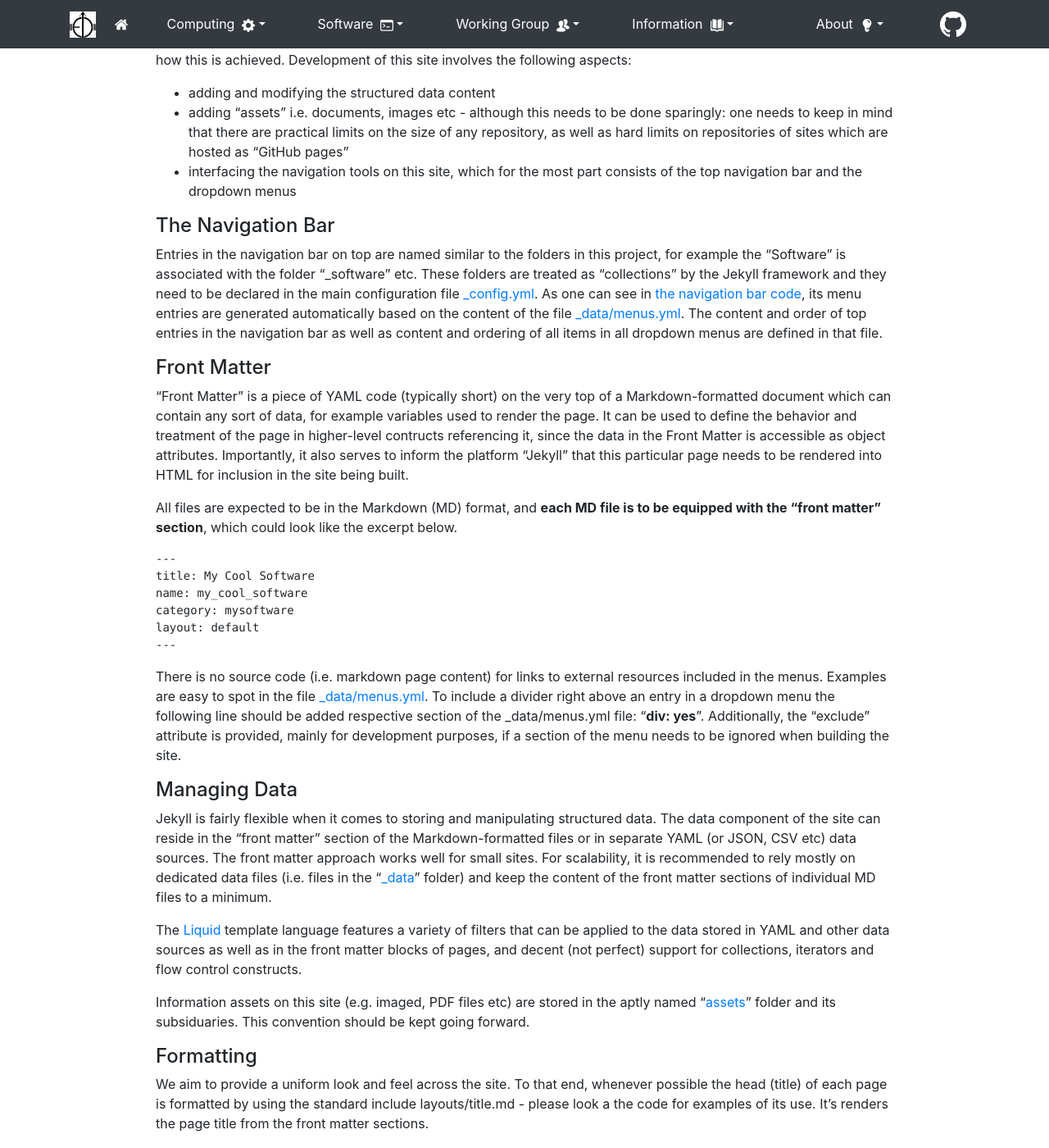
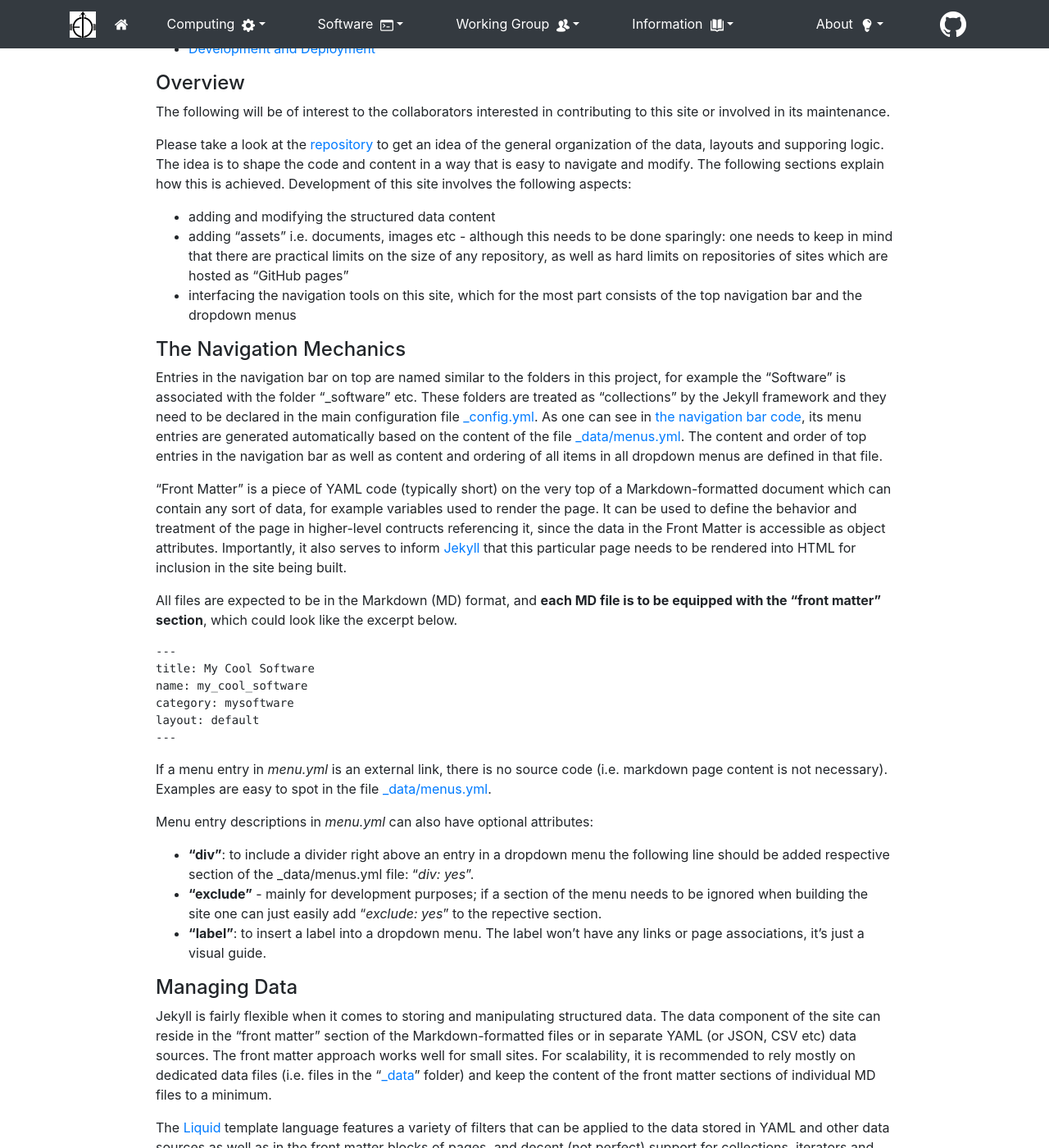
Before and after one commit to kkauder/eic.github.io, a Jekyll site: the page built from _about/howto.md, in a window 1280 px wide and 1400 px high, scrolled down 207 px. Shown: the whole window at 82% size. Built offline with Jekyll 4.4.1, drawn with Linux system fonts in a browser that asks for light colours; nearby versions of some CDN libraries; some of the changed text lies outside the part shown.

Commit message:
Improved content of the "how to" page

````diff
--- a/_about/howto.md
+++ b/_about/howto.md
@@ -5,11 +5,14 @@
 ---
 {% include layouts/title.md %}
 
+* TOC
+{:toc}
+
 #### Overview
 The following will be of interest to the collaborators interested in contributing to this
 site or involved in its maintenance.
 
-Please take a look at the <a href="https://github.com/eic/eic.github.io" target="_blank">repository</a>
+Please take a look at the {% include navigation/findlink.md name='github_site' tag='repository' %}
 to get an idea of the general organization of the data, layouts and supporing logic.
 The idea is to shape the code and content in a way that is easy to navigate
 and modify. The following sections explain how this is achieved.
@@ -21,7 +24,7 @@
 * interfacing the navigation tools on this site, which for the most part consists
 of the top navigation bar and the dropdown menus
 
-#### The Navigation Bar
+#### The Navigation Mechanics
 Entries in the navigation bar on top are named similar to the folders in this
 project, for example the "Software" is associated with the folder "_software" etc.
 These folders are treated as "collections" by the Jekyll framework and they need to be declared
@@ -34,13 +37,12 @@
 The content and order of top entries in the navigation bar as well as content and ordering of all items in all dropdown
 menus are defined in that file.
 
-#### Front Matter
 "Front Matter" is a piece of YAML code (typically short) on the very top of a Markdown-formatted
 document which can contain any sort of data, for example variables used to render the page.
 It can be used to define the behavior and treatment of the page in higher-level
 contructs referencing it, since the data in the Front Matter is accessible as object attributes.
-Importantly, it also serves to inform the platform "Jekyll" that this particular page needs to be
-rendered into HTML for inclusion in the site being built.
+Importantly, it also serves to inform {% include navigation/findlink.md name='Jekyll' %} that
+this particular page needs to be rendered into HTML for inclusion in the site being built.
 
 All files are expected to be in the Markdown (MD) format, and
 **each MD file is to be equipped with the "front matter" section**, which could look like the excerpt below.
@@ -53,11 +55,14 @@
 ---
 ```
 
-There is no source code (i.e. markdown page content) for links to external resources included in the menus.
+If a menu entry in *menu.yml* is an external link, there is no source code (i.e. markdown page content is not necessary).
 Examples are easy to spot in the file <a href="https://raw.githubusercontent.com/eic/eic.github.io/master/_data/menus.yml" target=_blank>_data/menus.yml</a>.
-To include a divider right above an entry in a dropdown menu the following line should be added
-respective section of the _data/menus.yml file: "**div: yes**". Additionally, the "exclude" attribute is provided, mainly for development purposes, if
-a section of the menu needs to be ignored when building the site.
+
+Menu entry descriptions in *menu.yml* can also have optional attributes:
+* **"div"**: to include a divider right above an entry in a dropdown menu the following line should be added
+respective section of the _data/menus.yml file: "*div: yes*".
+* **"exclude"** -  mainly for development purposes; if a section of the menu needs to be ignored when building the site one can just easily add "*exclude: yes*" to the repective section.
+* **"label"**: to insert a label into a dropdown menu. The label won't have any links or page associations, it's just a visual guide.
 
 #### Managing Data
 Jekyll is fairly flexible when it comes to storing and manipulating structured data.
@@ -85,19 +90,20 @@
 with four hash characters like in **"#### My section header"**. Take a look at the header (Formatting)
 of this section to get an idea of how it's rendered.
 
-#### Development
+#### Development and Deployment
 
 To productively participate in the development of this site one needs to learn the
-<a href="http://jekyllrb.com/">Jekyll</a> framework and perform its installation on
+{% include navigation/findlink.md name='Jekyll' %} framework and perform its installation on
 a development machine. This way any modification can be validated immediately since
 the locally running development server provided by Jekyll will render the site
-on the local host. Basic knolwede of the <a href="https://shopify.github.io/liquid/" target="_blank">
-Liquid</a> template language and in particular the "filters" that are part of it is extremely helpful.
+on the local host. Basic knolwede of the {% include navigation/findlink.md name='Liquid' %}
+template language and in particular the "filters" that are part of it is extremely helpful.
 
-#### Checking the Results of Your Contribution
-
-It is often desirable to assess the result of changes before publishing them. There is no services at GitHub to do that:
-you can only render the markdown contents, without all the CSS and other things. To achieve this, you need to install
+Once modified contents are committed to the repository and you perform *git push*, the
+{% include navigation/findlink.md name='github_pages' tag='GitHub pages system' %} will build the
+site and make it publicly available. Errors may result either in failed deployment or a broken
+instance of the site. For that reason it is desirable to assess the result of changes before publishing them.
+To achieve this, you need to install
 Jekyll on your local machine. Detailed instructions can be found on Jekyll [web site](https://jekyllrb.com/docs/installation/)
 but the short story is:
 
--- a/_includes/layouts/title.md
+++ b/_includes/layouts/title.md
@@ -1,5 +1,5 @@
 {% if include.center %}<center>{% endif %}
 
-## {{ page.title }}
+#### {{ page.title }}
 <hr/>
 {% if include.center %}</center>{% endif %}
````
Also changed, not shown: other parts of _about/howto.md (+4 -1 lines).
